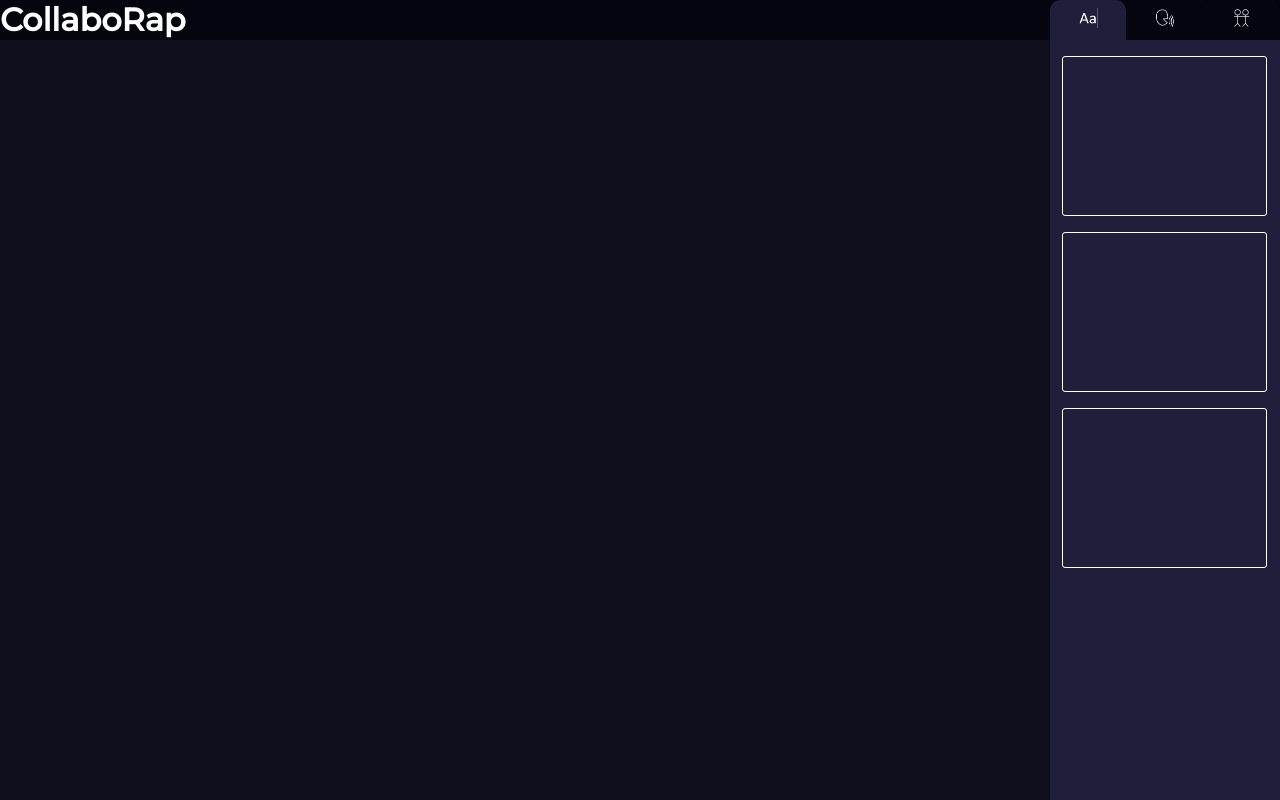
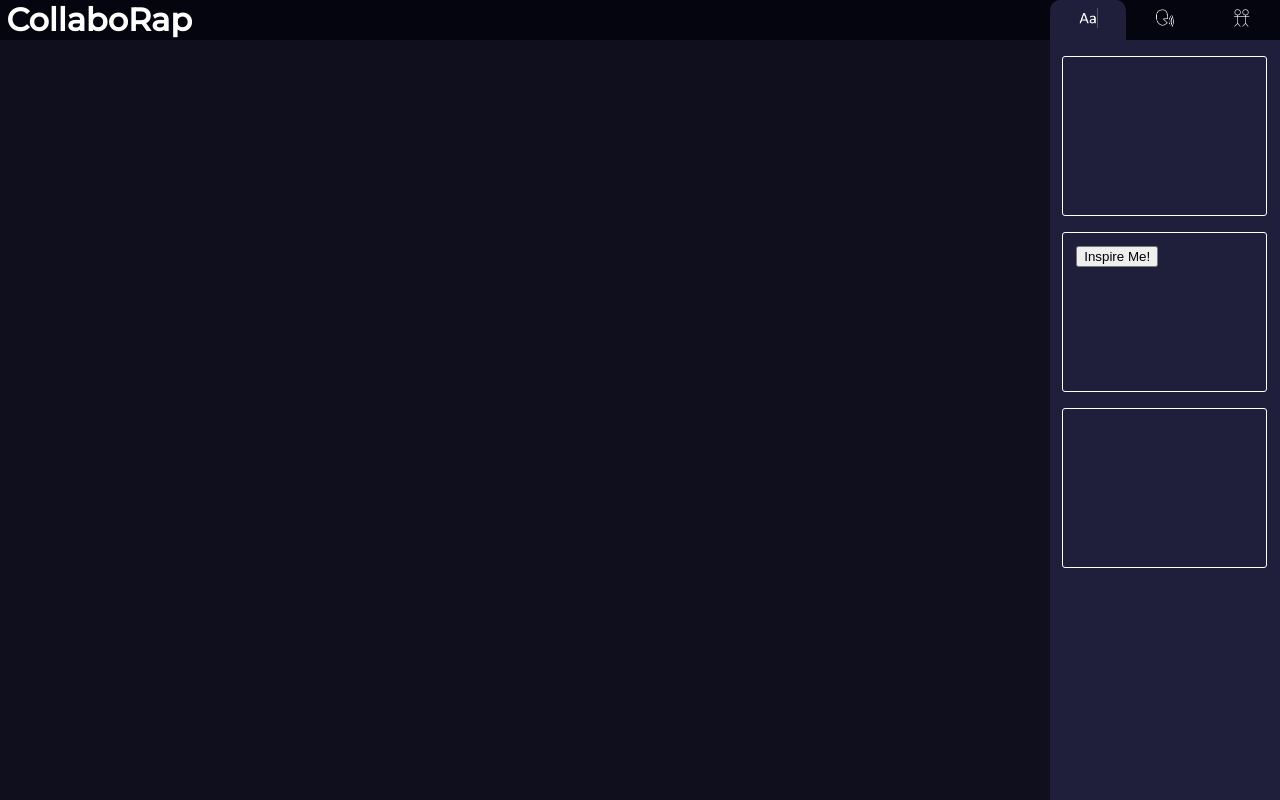
Before and after one commit to conorpo/collaborap, a website: page public/index.html in a window 1280 px wide. Drawn offline with Linux system fonts and the light colour scheme.

Commit message:
Added inspiration

```diff
--- a/public/index.html
+++ b/public/index.html
@@ -37,7 +37,8 @@
             <div class="feature" id="rhymes">
             </div>
             <div class="feature">
-
+              <button onclick="inspire()">Inspire Me!</button>
+              <h2 id="inspire"></h2>
             </div>
             <div class="feature">
 
--- a/public/main.js
+++ b/public/main.js
@@ -44,7 +44,9 @@ function init(){
 function inspire(){
     fetch("/api/random_word")
     .then(response => response.text())
-    .then(response => console.log(response));
+    .then(response => {
+        document.getElementById("inspire").innerText = response;
+    });
 }
 
 let timeout;
@@ -56,6 +58,10 @@ function input(){
 }
 
 function save(){
+    const save = {
+
+    }
+    localStorage.setItem("save",JSON.stringify(save));
     console.log("SAVED!");
 }
 
--- a/public/style.css
+++ b/public/style.css
@@ -15,6 +15,7 @@ body {
     background-color:#050510;
     height:5vh;
     color:white;
+    padding-left:0.5vw;
 }
 
 .topbar h1{
```
